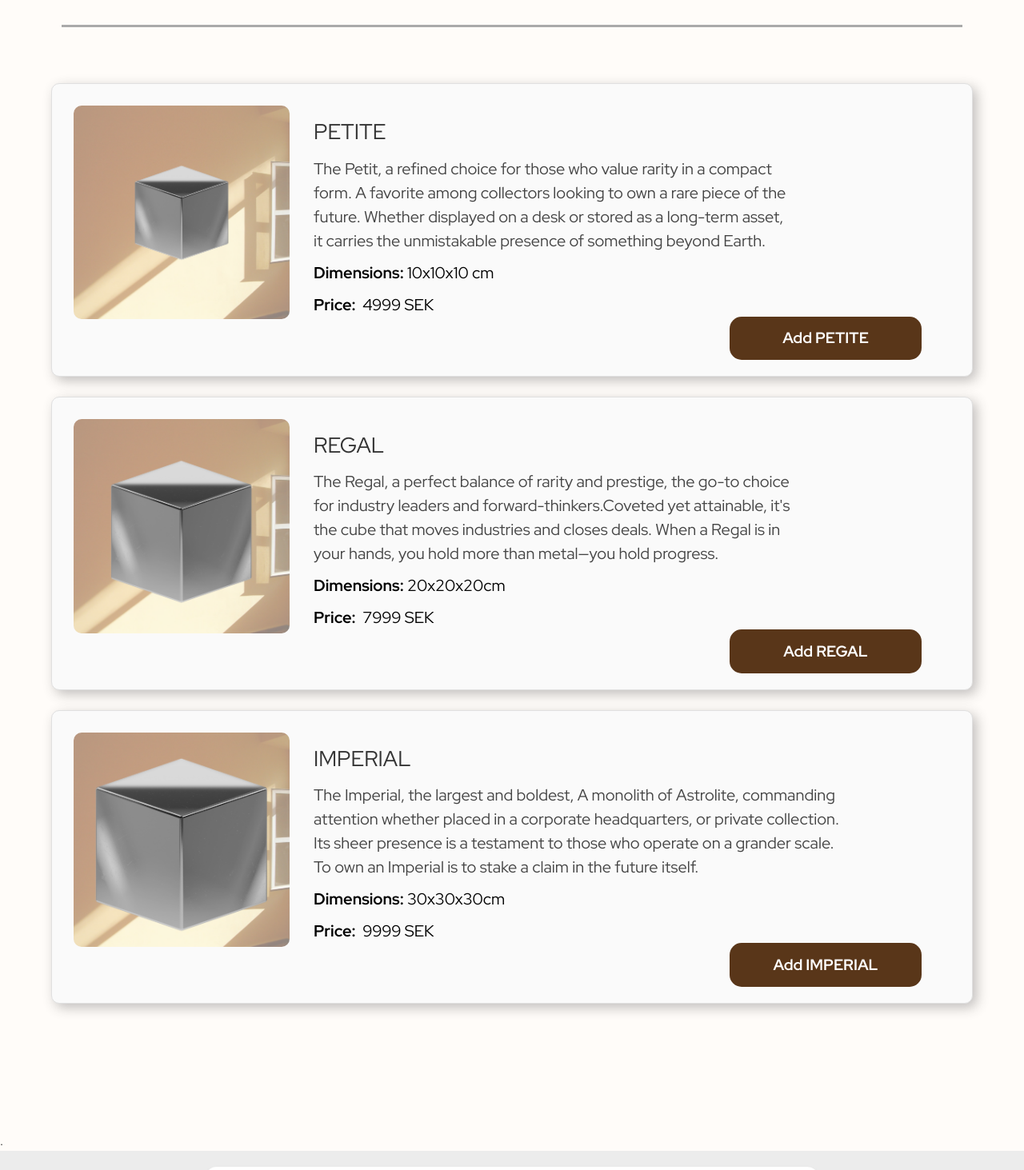
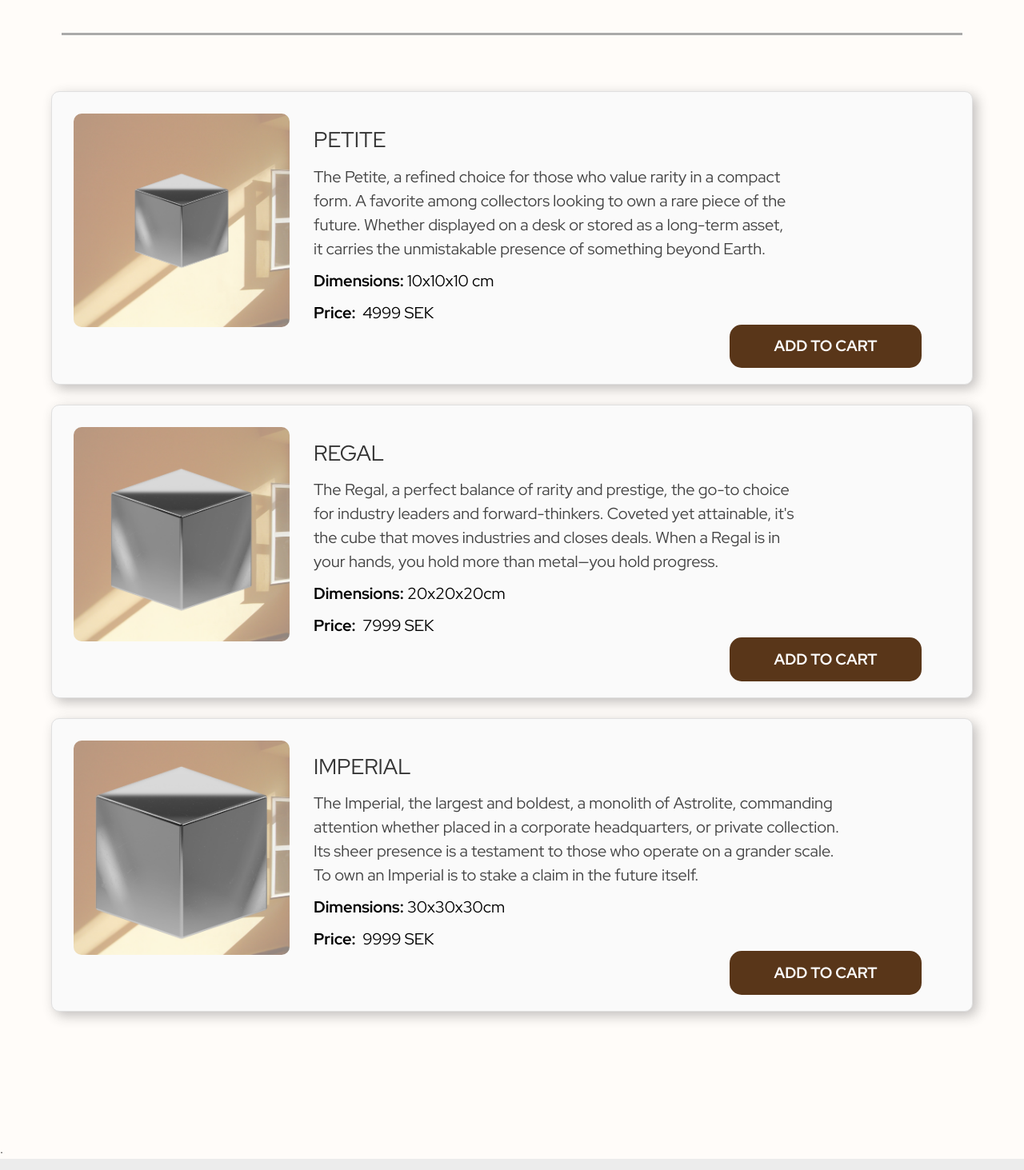
Before and after one commit to HermanNoren/DATX11-Traditional-Website, a Next.js app: page /productpage in a window 1280 px wide. Shown: the part 531-1994 px from the top of the page at 80% size. Built offline with nearby package versions, Linux system fonts and the light colour scheme.

Commit message:
Changed spelling errors and such in the text

```diff
--- a/src/app/productpage/page.tsx
+++ b/src/app/productpage/page.tsx
@@ -42,7 +42,7 @@ const ProductPage: React.FC = () => {
   return (
     <div className="product-page">
       <div className="product-header"></div>
-      <h1 className="products-title">- Products -</h1>
+      <h1 className="products-title mb-5">- Products -</h1>
       <p className="product-text">
         Experience deCube — a revolutionary decorating cube crafted from
         Astrolite, an exclusive <br />
@@ -60,7 +60,7 @@ const ProductPage: React.FC = () => {
           <div className="product-details">
             <h2 className="product-title">PETITE</h2>
             <p className="product-description">
-              The Petit, a refined choice for those who value rarity in a
+              The Petite, a refined choice for those who value rarity in a
               compact <br />
               form. A favorite among collectors looking to own a rare piece of
               the <br />
@@ -79,7 +79,7 @@ const ProductPage: React.FC = () => {
               onClick={() => addItem(PRODUCTS.find((p) => p.id === "petite")!)}
               disabled={cartItems.some((item) => item.id === "petite")}
             >
-              Add PETITE
+              ADD TO CART
             </button>
           </div>
         </div>
@@ -92,7 +92,7 @@ const ProductPage: React.FC = () => {
             <p className="product-description">
               The Regal, a perfect balance of rarity and prestige, the go-to
               choice <br />
-              for industry leaders and forward-thinkers.Coveted yet attainable,
+              for industry leaders and forward-thinkers. Coveted yet attainable,
               it's
               <br />
               the cube that moves industries and closes deals. When a Regal is
@@ -111,7 +111,7 @@ const ProductPage: React.FC = () => {
               onClick={() => addItem(PRODUCTS.find((p) => p.id === "regal")!)}
               disabled={cartItems.some((item) => item.id === "regal")}
             >
-              Add REGAL
+              ADD TO CART
             </button>
           </div>
         </div>
@@ -126,7 +126,7 @@ const ProductPage: React.FC = () => {
           <div className="product-details">
             <h2 className="product-title">IMPERIAL</h2>
             <p className="product-description">
-              The Imperial, the largest and boldest, A monolith of Astrolite,
+              The Imperial, the largest and boldest, a monolith of Astrolite,
               commanding <br />
               attention whether placed in a corporate headquarters, or private
               collection. <br />
@@ -147,7 +147,7 @@ const ProductPage: React.FC = () => {
               }
               disabled={cartItems.some((item) => item.id === "imperial")}
             >
-              Add IMPERIAL
+              ADD TO CART
             </button>
           </div>
         </div>
```
